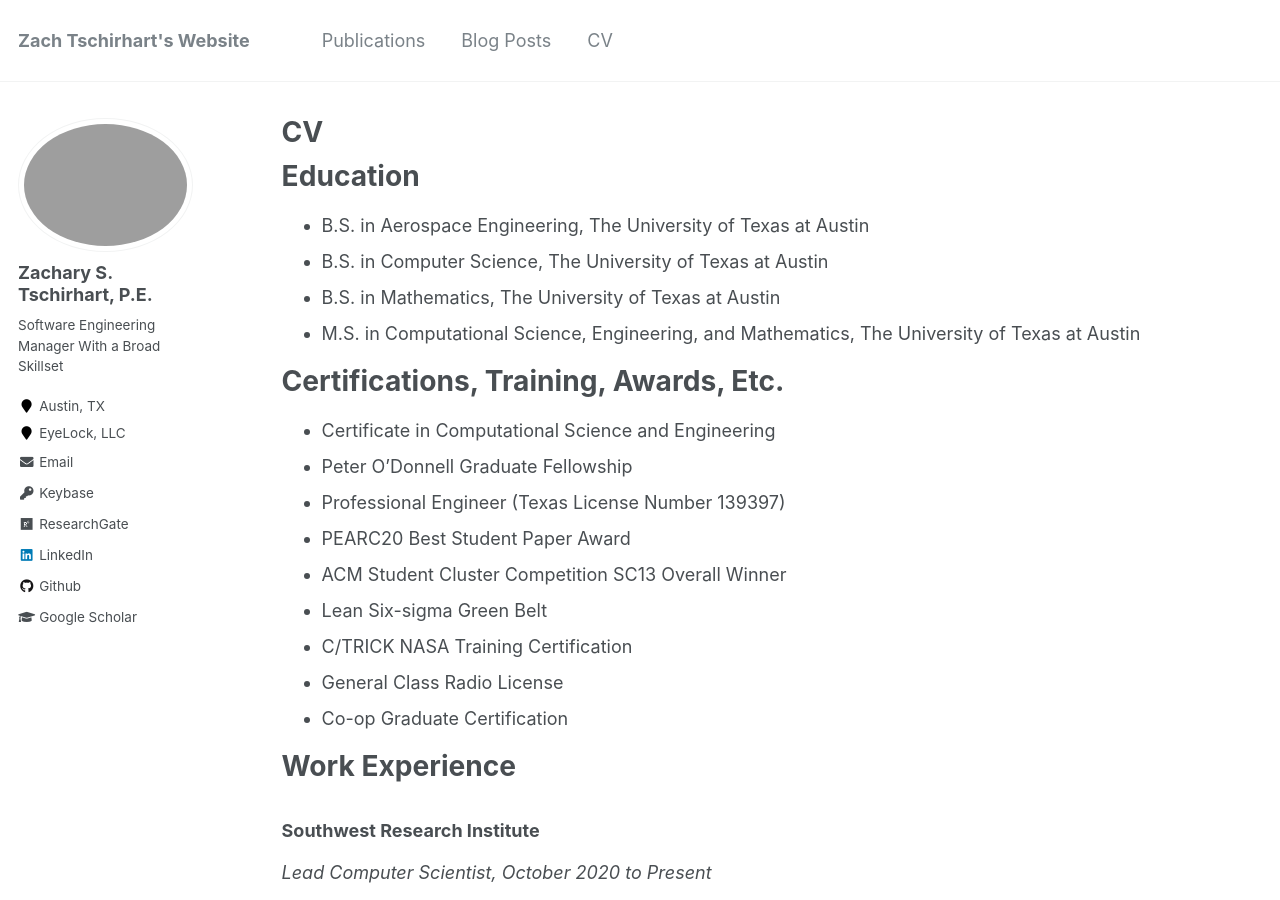
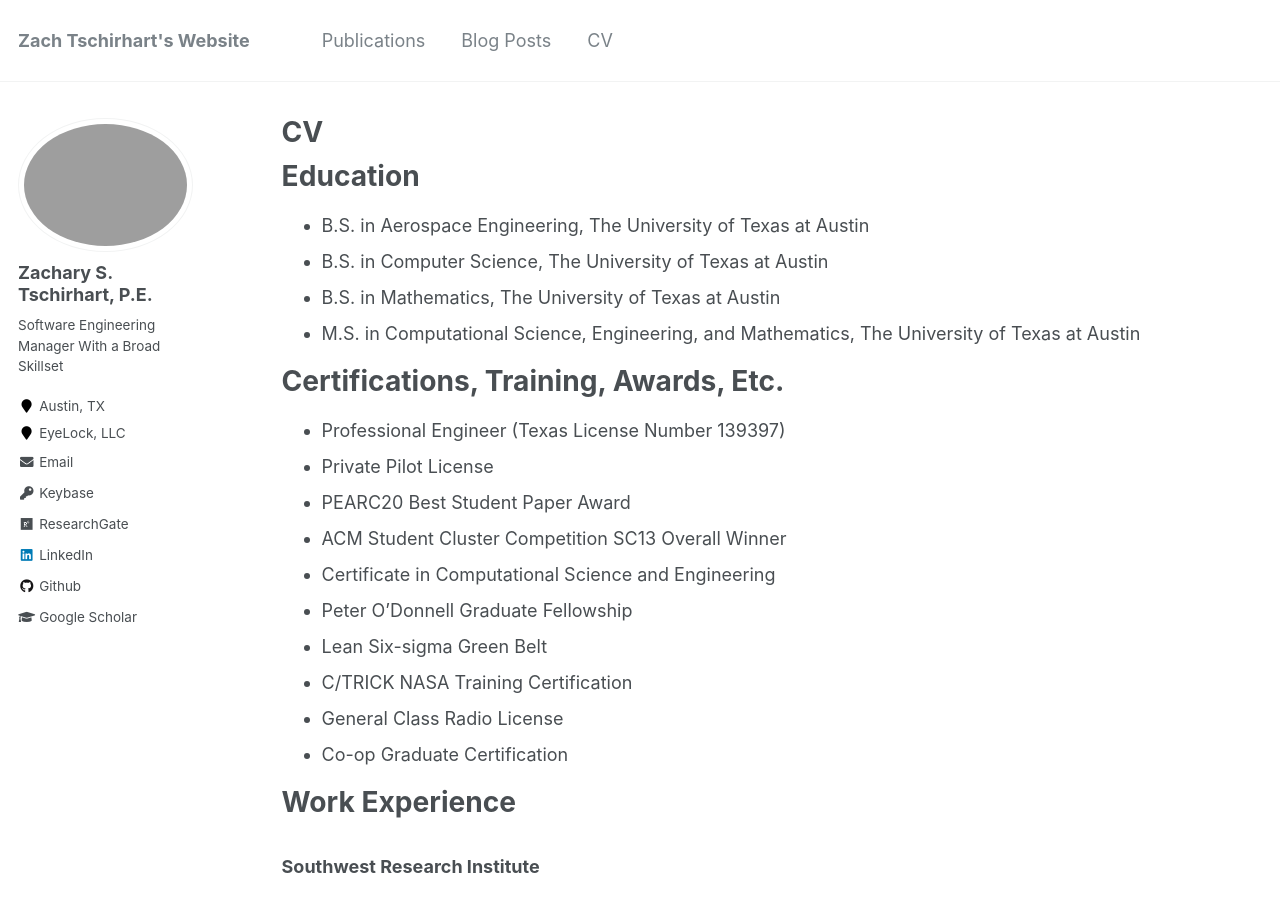
Before and after one commit to ztschir/ztschir.github.io, a Jekyll site: the page built from _pages/cv.md, in a window 1280 px wide and 900 px high. Built offline with Jekyll 4.4.1, drawn with Linux system fonts in a browser that asks for light colours.

Commit message:
Update cv.md
Added Private Pilot, rearranged

```diff
--- a/_pages/cv.md
+++ b/_pages/cv.md
@@ -18,11 +18,12 @@ Education
 
 Certifications, Training, Awards, Etc.
 ======
+* Professional Engineer (Texas License Number 139397)
+* Private Pilot License
+* PEARC20 Best Student Paper Award
+* ACM Student Cluster Competition SC13 Overall Winner
 * Certificate in Computational Science and Engineering
 * Peter O'Donnell Graduate Fellowship
-* Professional Engineer (Texas License Number 139397)
-* PEARC20 Best Student Paper Award
-* ACM Student Cluster Competition SC13 Overall Winner
 * Lean Six-sigma Green Belt
 * C/TRICK NASA Training Certification
 * General Class Radio License
```
